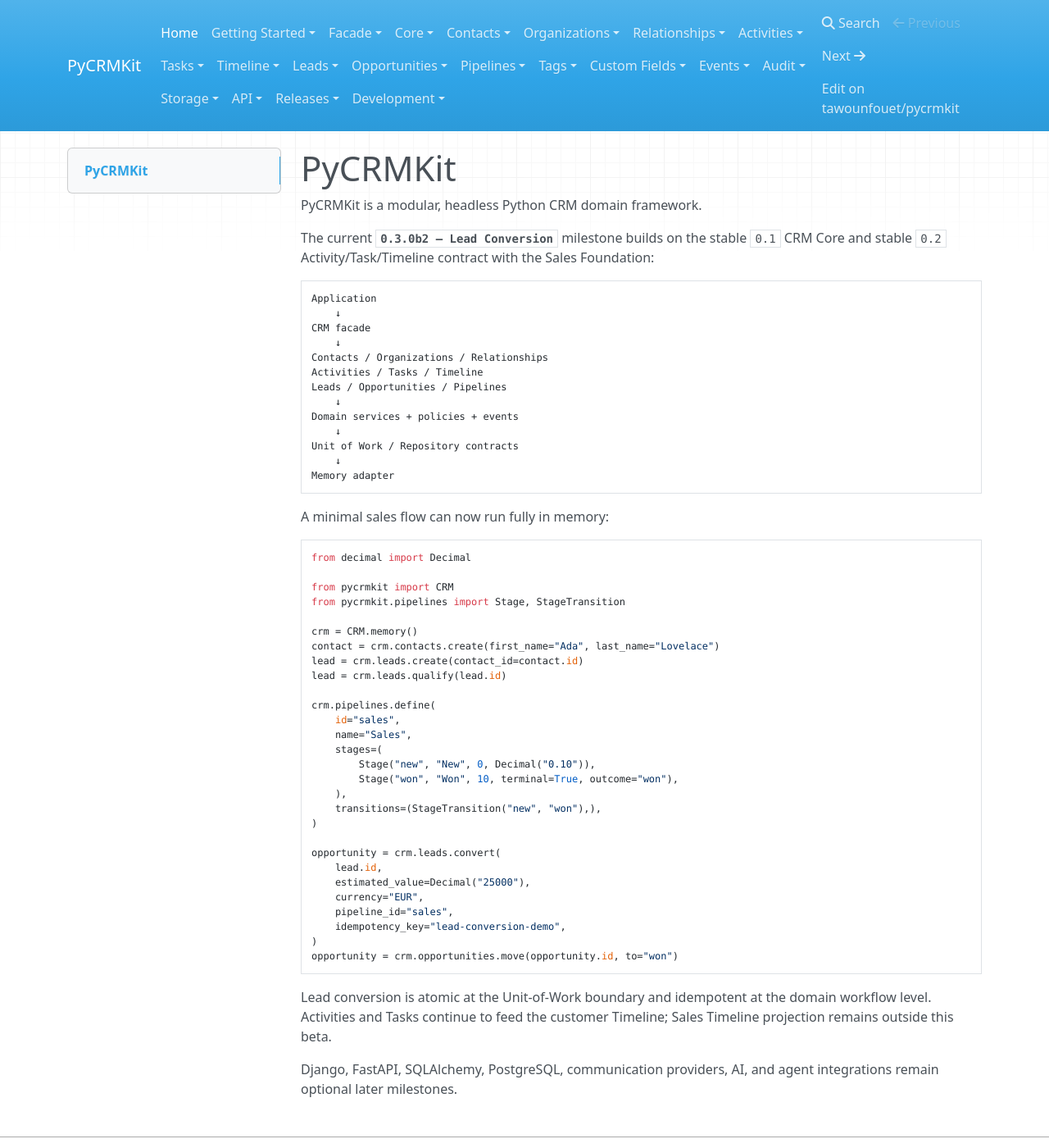
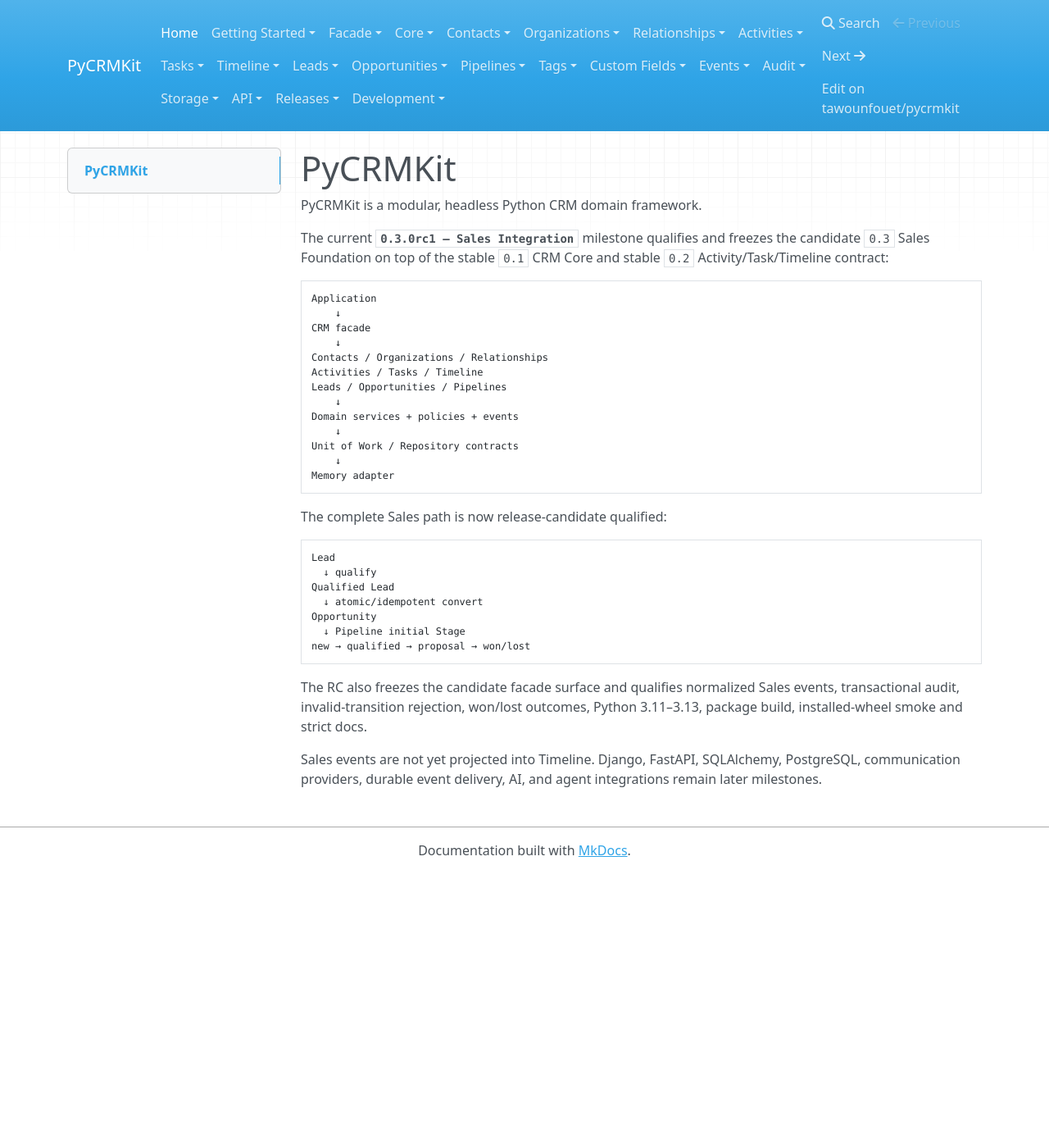
Before and after one commit to tawounfouet/pycrmkit, an MkDocs documentation site: the page built from docs/index.md, in a window 1280 px wide and 1400 px high. Shown: the whole window at 82% size. Built offline with MkDocs 1.6.1, drawn with Linux system fonts in a browser that asks for light colours; nearby versions of some CDN libraries.

Commit message:
release: qualify PyCRMKit 0.3.0rc1 sales integration
Qualify and freeze the complete 0.3 Sales Foundation candidate: E2E won/lost/disqualified flows, conversion idempotency, invalid-transition rejection, Events/Audit, public API freeze, installed-wheel smoke, docs, release notes, and notebook alignment.

````diff
--- a/docs/index.md
+++ b/docs/index.md
@@ -2,9 +2,9 @@
 
 PyCRMKit is a modular, headless Python CRM domain framework.
 
-The current **`0.3.0b2 — Lead Conversion`** milestone builds on the stable
-`0.1` CRM Core and stable `0.2` Activity/Task/Timeline contract with the Sales
-Foundation:
+The current **`0.3.0rc1 — Sales Integration`** milestone qualifies and freezes
+the candidate `0.3` Sales Foundation on top of the stable `0.1` CRM Core and
+stable `0.2` Activity/Task/Timeline contract:
 
 ```text
 Application
@@ -22,42 +22,22 @@
 Memory adapter
 ```
 
-A minimal sales flow can now run fully in memory:
+The complete Sales path is now release-candidate qualified:
 
-```python
-from decimal import Decimal
-
-from pycrmkit import CRM
-from pycrmkit.pipelines import Stage, StageTransition
-
-crm = CRM.memory()
-contact = crm.contacts.create(first_name="Ada", last_name="Lovelace")
-lead = crm.leads.create(contact_id=contact.id)
-lead = crm.leads.qualify(lead.id)
-
-crm.pipelines.define(
-    id="sales",
-    name="Sales",
-    stages=(
-        Stage("new", "New", 0, Decimal("0.10")),
-        Stage("won", "Won", 10, terminal=True, outcome="won"),
-    ),
-    transitions=(StageTransition("new", "won"),),
-)
-
-opportunity = crm.leads.convert(
-    lead.id,
-    estimated_value=Decimal("25000"),
-    currency="EUR",
-    pipeline_id="sales",
-    idempotency_key="lead-conversion-demo",
-)
-opportunity = crm.opportunities.move(opportunity.id, to="won")
+```text
+Lead
+  ↓ qualify
+Qualified Lead
+  ↓ atomic/idempotent convert
+Opportunity
+  ↓ Pipeline initial Stage
+new → qualified → proposal → won/lost
 ```
 
-Lead conversion is atomic at the Unit-of-Work boundary and idempotent at the
-domain workflow level. Activities and Tasks continue to feed the customer
-Timeline; Sales Timeline projection remains outside this beta.
+The RC also freezes the candidate facade surface and qualifies normalized Sales
+events, transactional audit, invalid-transition rejection, won/lost outcomes,
+Python 3.11–3.13, package build, installed-wheel smoke and strict docs.
 
-Django, FastAPI, SQLAlchemy, PostgreSQL, communication providers, AI, and agent
-integrations remain optional later milestones.
+Sales events are not yet projected into Timeline. Django, FastAPI, SQLAlchemy,
+PostgreSQL, communication providers, durable event delivery, AI, and agent
+integrations remain later milestones.
--- a/mkdocs.yml
+++ b/mkdocs.yml
@@ -56,6 +56,7 @@
   - API:
       - 0.1 Public API: api/0.1-public-api.md
       - 0.2 Public API: api/0.2-public-api.md
+      - 0.3 Public API Candidate: api/0.3-public-api.md
   - Releases:
       - 0.1.0 CRM Core Stable: releases/0.1.0.md
       - 0.2.0rc1 Activity & Timeline RC: releases/0.2.0rc1.md
@@ -64,6 +65,7 @@
       - 0.3.0a2 Opportunities: releases/0.3.0a2.md
       - 0.3.0b1 Pipeline & Stage: releases/0.3.0b1.md
       - 0.3.0b2 Lead Conversion: releases/0.3.0b2.md
+      - 0.3.0rc1 Sales Integration: releases/0.3.0rc1.md
   - Development:
       - Contributing: development/contributing.md
       - Testing: development/testing.md
--- a/src/pycrmkit/__about__.py
+++ b/src/pycrmkit/__about__.py
@@ -1,3 +1,3 @@
 """Package metadata."""
 
-__version__ = "0.3.0b2"
+__version__ = "0.3.0rc1"
````
Also changed, not shown: CHANGELOG.md (+18 -0 lines), README.md (+4 -4 lines), docs/api/0.3-public-api.md (added, +174 -0 lines), docs/facade/index.md (+11 -11 lines), docs/releases/0.3.0rc1.md (added, +67 -0 lines), 6 other files.
